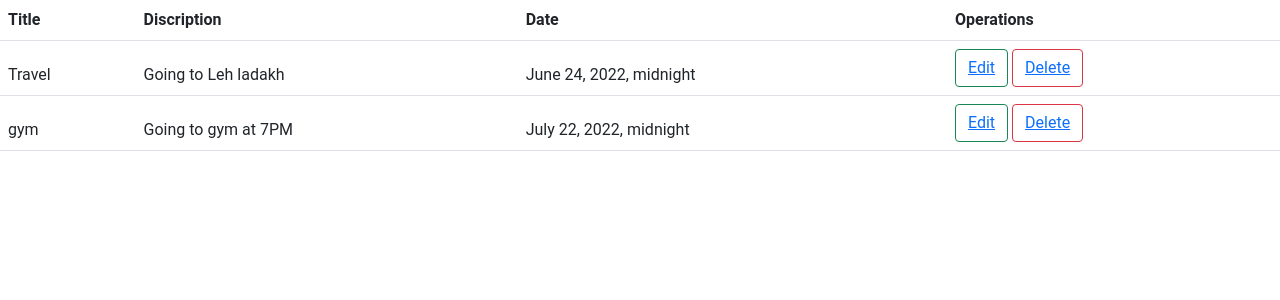
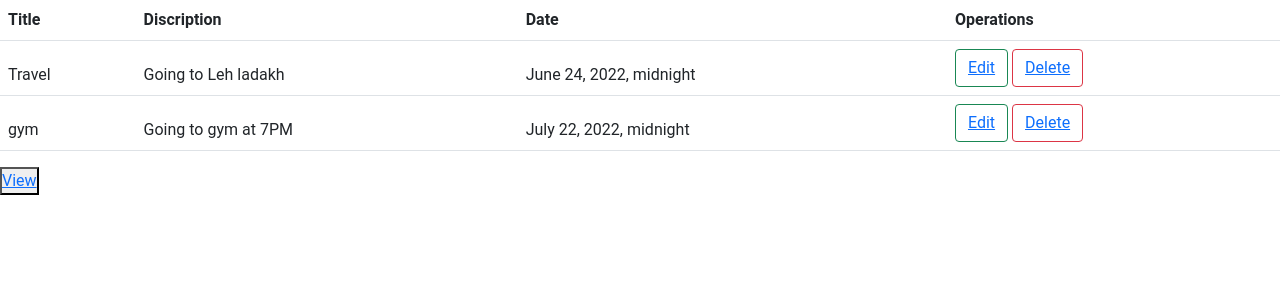
Before and after one commit to simransinghtws/todo_app, a Django app: page /list_todo in a window 1280 px wide. Shown: the part 56-356 px from the top of the page. Run offline with Django 4.2, Linux system fonts and the light colour scheme; a user stored in the database is signed in; data comes from the database, SQL or seed files in the repository.

Commit message:
add button

```diff
--- a/todoapp/templates/list_todo.html
+++ b/todoapp/templates/list_todo.html
@@ -210,7 +210,7 @@
       </tr>
       {% endfor %}
     </table>
-
+    <button><a href="/todo_add">View</a></button>
 
 </body>
 </html>
--- a/todoapp/views.py
+++ b/todoapp/views.py
@@ -76,6 +76,7 @@ def todo_add(request):
 def list_todo(request):
     context ={}
     context["dataset"] = Todo.objects.all()
+    print(context)
     return render(request, "list_todo.html", context)
 
 
```
